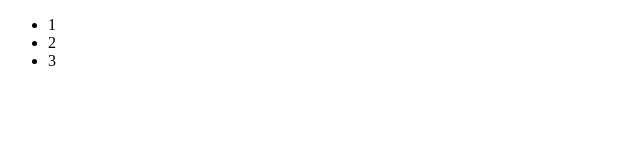
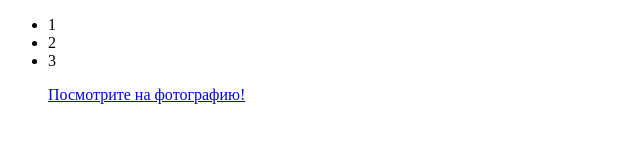
Before and after one commit to EkaBay/gitTutorial, a plain HTML site: page index.html in a window 1280 px wide. Shown: the whole page, without its empty margins (0-640 px from the left). Drawn offline with Linux system fonts and the light colour scheme.

Commit message:
Посмотри

```diff
--- a/index.html
+++ b/index.html
@@ -2,13 +2,14 @@
 <html lang="en">
 <head>
     <meta charset="UTF-8">
-    <title>Text</title>
+    <title>Мотоцикл весом до 5-ти тонн, созданный итальянским дизайнером Фабио Реджиани (Fabio Reggiani), в 6 раз больше обычного мотоцикла, а его высота достигает 5,10 метров от земли до верхней части руля. Его собирали 7 людей в течение 7-ми месяцев. Мотоцикл оснащен 5,7-литровым двигателем V8 мощностью 280 лошадиных сил. Мотоцикл может ездить на двух колесах, но для стабильности Фабио добавил несколько дополнительных.</title>
 </head>
 <body>
     <ul>
         <li>1</li>
         <li>2</li>
         <li>3</li>
+        <p><a href="https://masterok.livejournal.com/3823595.html">Посмотрите на фотографию!</a></p>
     </ul>
 </body>
 </html>
```
